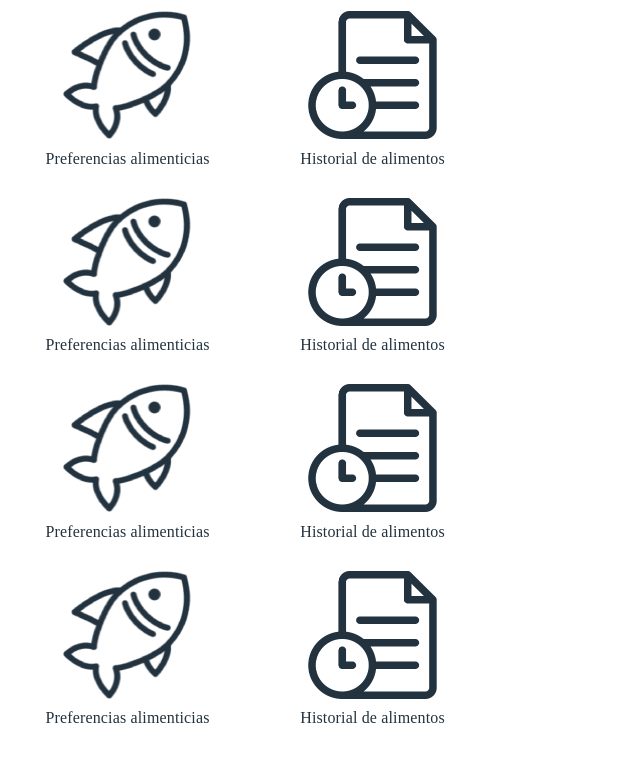
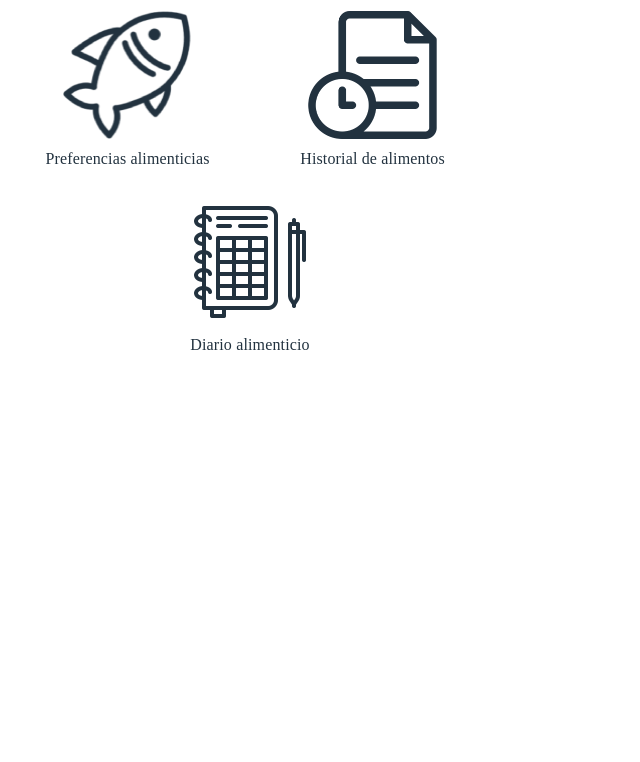
Before and after one commit to crisCourier6/mf-user-profile, a React (Create React App) app: page /profile in a window 1280 px wide. Shown: the top 762 px of the page, without its empty margins (0-640 px from the left). Built offline with nearby package versions, Linux system fonts and the light colour scheme.

Commit message:
Change sto user profile

```diff
--- a/src/components/UserProfile.tsx
+++ b/src/components/UserProfile.tsx
@@ -26,15 +26,14 @@ const UserProfile: React.FC = () => {
         navigate("food-history")
     }
 
+    const handleFoodDiary = () => {
+        navigate("food-diary")
+    }
+
     const optionsUser = [
         {name: "Preferencias alimenticias", function: handleFoodPrefs, icon: FoodPrefsIcon},
         {name: "Historial de alimentos", function: handleFoodHistory, icon: FoodHistoryIcon},
-        {name: "Preferencias alimenticias", function: handleFoodPrefs, icon: FoodPrefsIcon},
-        {name: "Historial de alimentos", function: handleFoodHistory, icon: FoodHistoryIcon},
-        {name: "Preferencias alimenticias", function: handleFoodPrefs, icon: FoodPrefsIcon},
-        {name: "Historial de alimentos", function: handleFoodHistory, icon: FoodHistoryIcon},
-        {name: "Preferencias alimenticias", function: handleFoodPrefs, icon: FoodPrefsIcon},
-        {name: "Historial de alimentos", function: handleFoodHistory, icon: FoodHistoryIcon},
+        {name: "Diario alimenticio", function: handleFoodDiary, icon: FoodDiaryIcon},
     ]
 
     return <Grid container display="flex"
```
Also changed, not shown: 1 other file (tests, documents, lock files or other folders).
